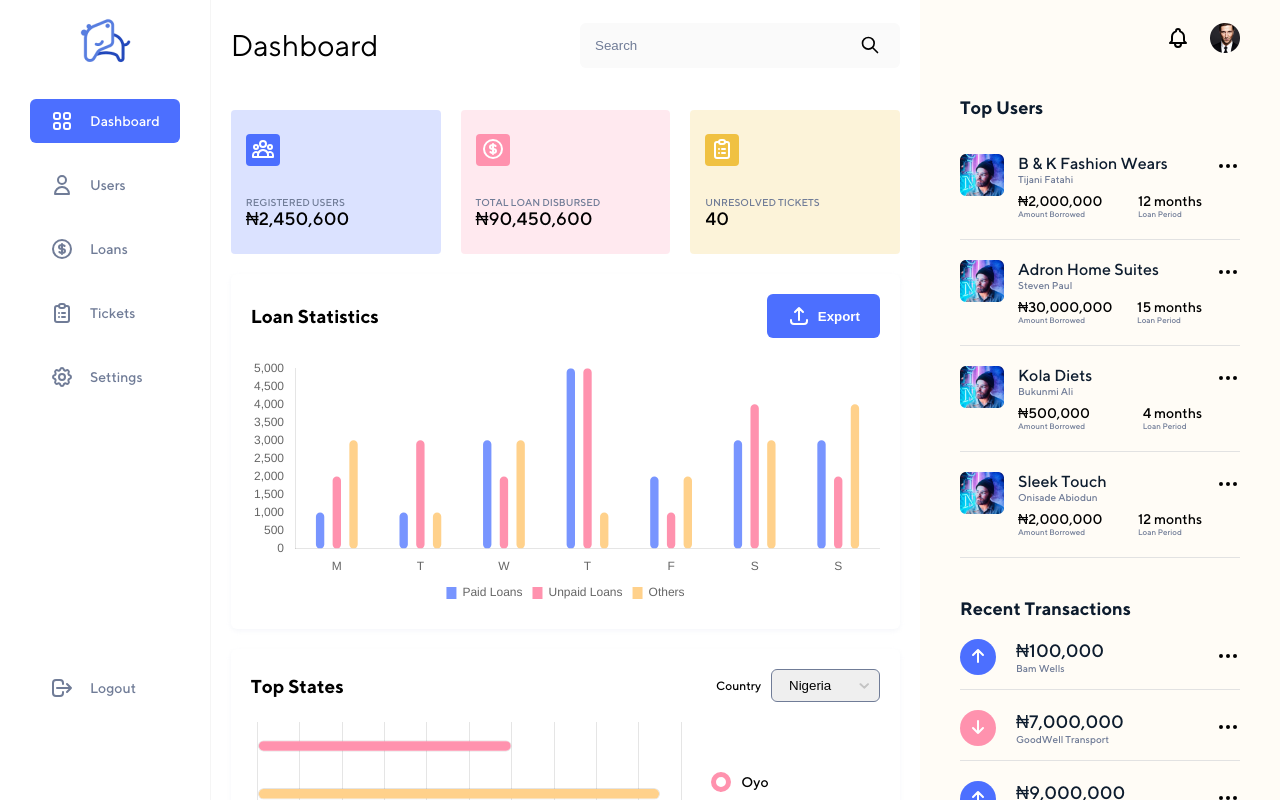
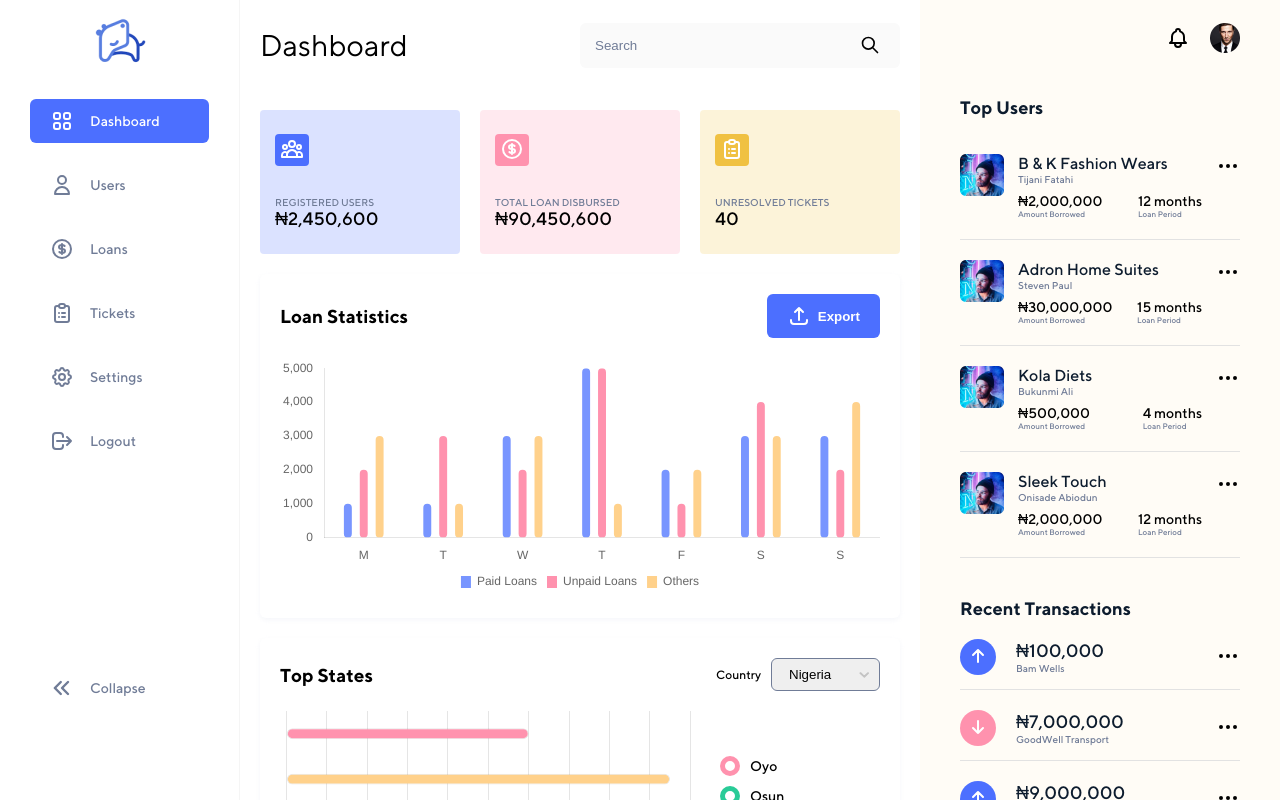
Before and after one commit to YomiCasual/payhippo-admin, a React (Create React App) app: page / in a window 1280 px wide. Built offline with nearby package versions, Linux system fonts and the light colour scheme.

Commit message:
Added collapsible to sidebar

```diff
--- a/src/Assets/Icons/index.tsx
+++ b/src/Assets/Icons/index.tsx
@@ -15,6 +15,39 @@ export const DashboardIcon = ({ classes }: IconType) => (
       strokeLinejoin="round"
       strokeWidth={2}
       d="M4 6a2 2 0 012-2h2a2 2 0 012 2v2a2 2 0 01-2 2H6a2 2 0 01-2-2V6zM14 6a2 2 0 012-2h2a2 2 0 012 2v2a2 2 0 01-2 2h-2a2 2 0 01-2-2V6zM4 16a2 2 0 012-2h2a2 2 0 012 2v2a2 2 0 01-2 2H6a2 2 0 01-2-2v-2zM14 16a2 2 0 012-2h2a2 2 0 012 2v2a2 2 0 01-2 2h-2a2 2 0 01-2-2v-2z"
+    />
+  </svg>
+);
+export const CollapsedIcon = ({ classes }: IconType) => (
+  <svg
+    xmlns="http://www.w3.org/2000/svg"
+    className={`icon ${classes}`}
+    viewBox="0 0 20 20"
+    fill="currentColor"
+  >
+    <path
+      fillRule="evenodd"
+      d="M15.707 15.707a1 1 0 01-1.414 0l-5-5a1 1 0 010-1.414l5-5a1 1 0 111.414 1.414L11.414 10l4.293 4.293a1 1 0 010 1.414zm-6 0a1 1 0 01-1.414 0l-5-5a1 1 0 010-1.414l5-5a1 1 0 011.414 1.414L5.414 10l4.293 4.293a1 1 0 010 1.414z"
+      clipRule="evenodd"
+    />
+  </svg>
+);
+export const ExpandIcon = ({ classes }: IconType) => (
+  <svg
+    xmlns="http://www.w3.org/2000/svg"
+    className={`icon ${classes}`}
+    viewBox="0 0 20 20"
+    fill="currentColor"
+  >
+    <path
+      fillRule="evenodd"
+      d="M10.293 15.707a1 1 0 010-1.414L14.586 10l-4.293-4.293a1 1 0 111.414-1.414l5 5a1 1 0 010 1.414l-5 5a1 1 0 01-1.414 0z"
+      clipRule="evenodd"
+    />
+    <path
+      fillRule="evenodd"
+      d="M4.293 15.707a1 1 0 010-1.414L8.586 10 4.293 5.707a1 1 0 011.414-1.414l5 5a1 1 0 010 1.414l-5 5a1 1 0 01-1.414 0z"
+      clipRule="evenodd"
     />
   </svg>
 );
--- a/src/Assets/scss/uis/_sidebar.scss
+++ b/src/Assets/scss/uis/_sidebar.scss
@@ -1,9 +1,19 @@
 .sidebar {
-  max-width: 24rem;
+  width: 24rem;
   border-right: 1px solid whitesmoke;
   height: 100vh;
   display: flex;
   flex-direction: column;
+  transition: $main-transition;
+
+  &-collapsed {
+    width: 13rem;
+    transition: $main-transition;
+
+    li span {
+      display: none;
+    }
+  }
 
   @include responsive($desktop-s) {
     display: none;
--- a/src/UI/Sidebar/index.tsx
+++ b/src/UI/Sidebar/index.tsx
@@ -1,3 +1,4 @@
+import { useState } from "react";
 import Logo from "../../Assets/images/payhippologo.png";
 import {
   UserIcon,
@@ -6,11 +7,17 @@ import {
   LoanIcon,
   SettingsIcon,
   DashboardIcon,
+  CollapsedIcon,
+  ExpandIcon,
 } from "../../Assets/Icons/index";
 
 const Sidebar = () => {
+  const [collapsed, setCollapsed] = useState(false);
+
+  const toggleCollapsed = () => setCollapsed(!collapsed);
+
   return (
-    <aside className="sidebar">
+    <aside className={`sidebar ${collapsed && "sidebar-collapsed"}`}>
       <div className="sidebar__logo">
         <img data-testid="logo" src={Logo} alt="payhippo-logo" />
       </div>
@@ -36,9 +43,14 @@ const Sidebar = () => {
             <SettingsIcon />
             <span>Settings</span>
           </li>
+
           <li>
             <LogoutIcon />
             <span>Logout</span>
+          </li>
+          <li onClick={toggleCollapsed}>
+            {collapsed ? <ExpandIcon /> : <CollapsedIcon />}
+            <span>Collapse</span>
           </li>
         </ul>
       </nav>
```
